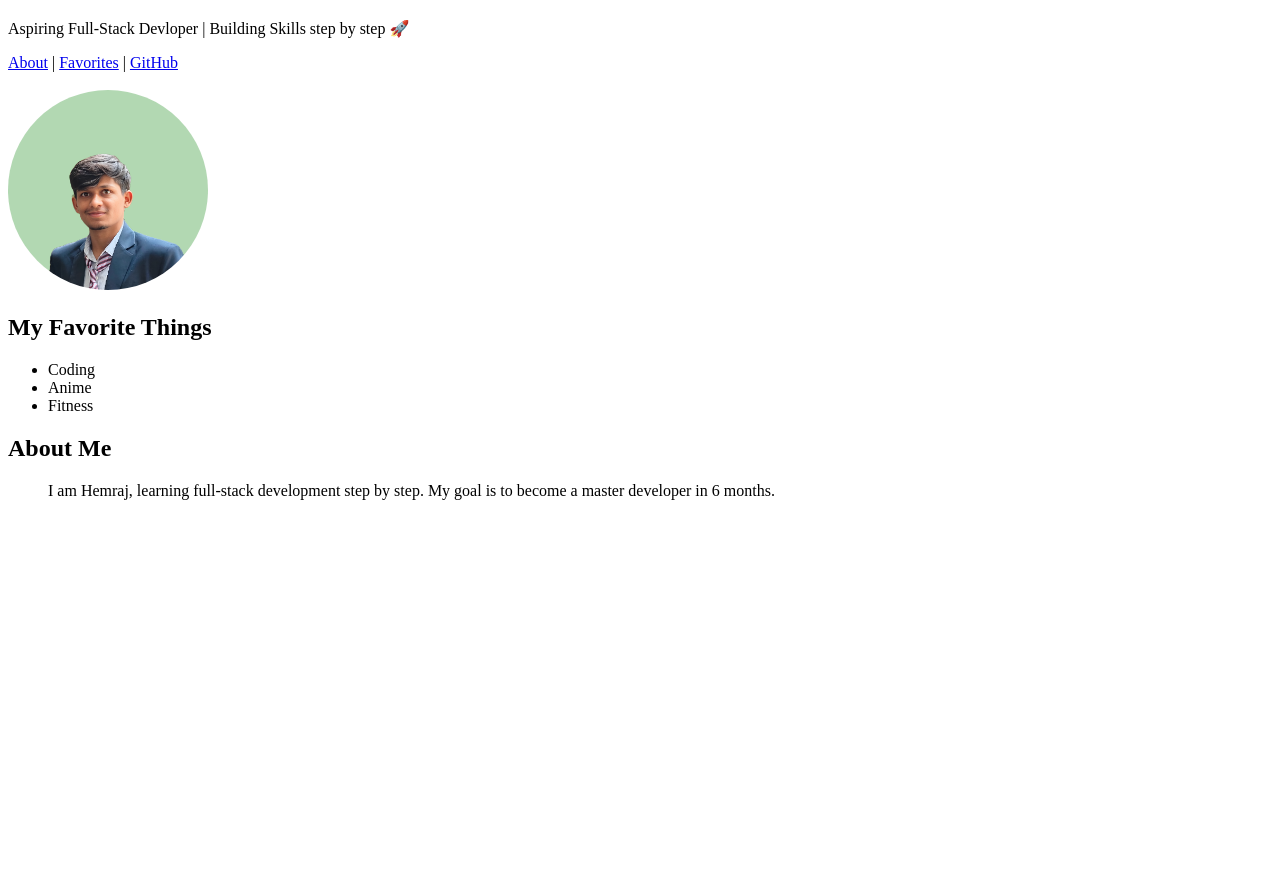
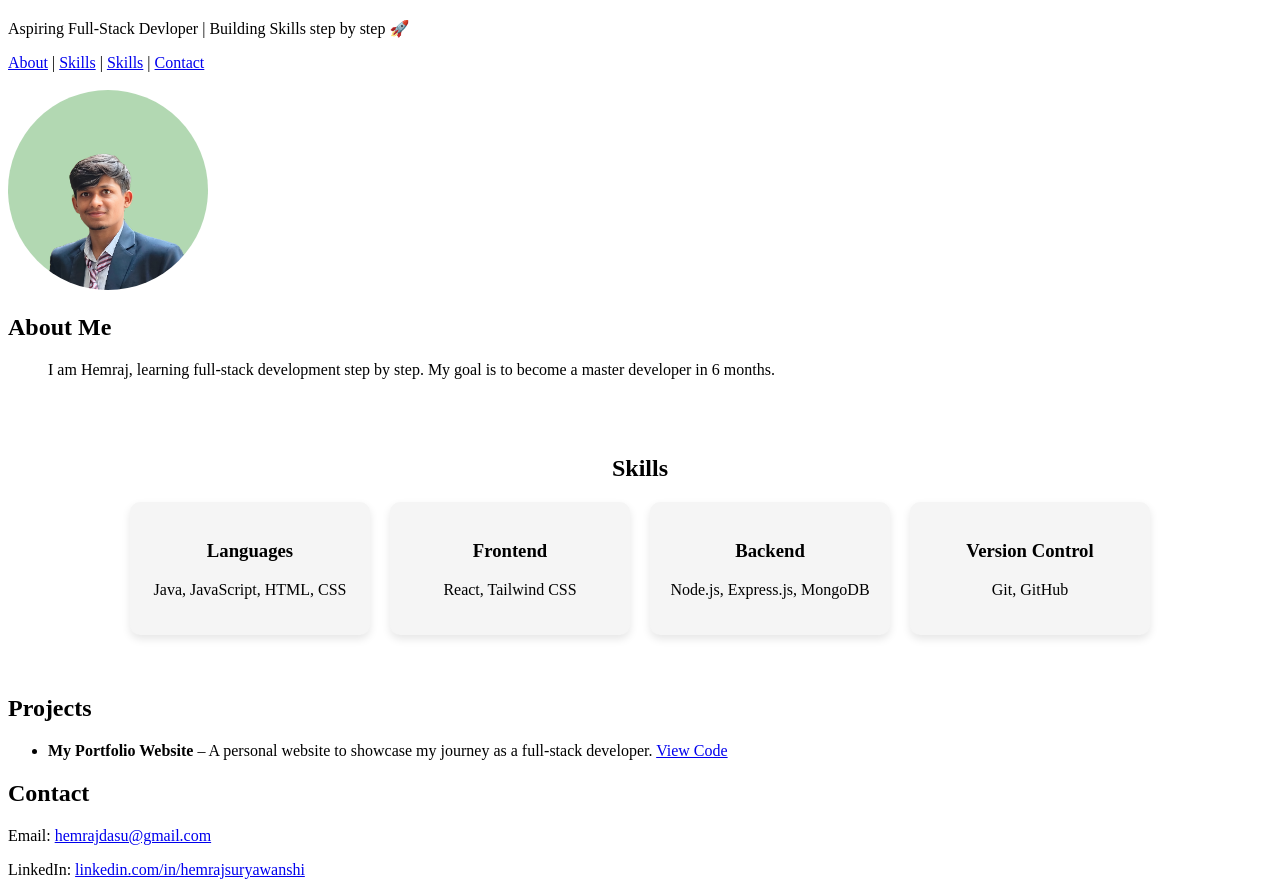
Before and after one commit to Hemrajjj13/portfolio-website, a plain HTML site: page index.html in a window 1280 px wide. Shown: the part 61-956 px from the top of the page. Before the commit the page ends 800 px from the top, so only its background shows below. Drawn offline with Linux system fonts and the light colour scheme.

Commit message:
Added some sections into and removed unwanted data

```diff
--- a/index.html
+++ b/index.html
@@ -10,21 +10,19 @@
     <h1>Hemraj Suryawanshi</h1>
     <p>Aspiring Full-Stack Devloper | Building Skills step by step 🚀</p>
     <nav>
-      <a href="#about">About</a> |
-      <a href="#favorites">Favorites</a> |
-      <a href="https://github.com/Hemrajjj13" target="_blank" title="Visit my GitHub Profile">GitHub</a>
+      <a href="#about">About</a> | <a href="#skills">Skills</a> |
+      <a href="#projects">Skills</a> |
+      <a href="contact">Contact</a>
     </nav>
 
     <br />
-    <img src="ProfilePic.png" alt="My Profile Picture" height="200" width="200" />
-    <section>
-      <h2>My Favorite Things</h2>
-      <ul>
-        <li>Coding</li>
-        <li>Anime</li>
-        <li>Fitness</li>
-      </ul>
-    </section>
+    <img
+      src="ProfilePic.png"
+      alt="My Profile Picture"
+      height="200"
+      width="200"
+    />
+
     <section id="about">
       <h2>About Me</h2>
       <blockquote>
@@ -32,7 +30,54 @@
           I am Hemraj, learning full-stack development step by step. My goal is
           to become a master developer in 6 months.
         </p>
+        <p></p>
       </blockquote>
+    </section>
+
+    <section id="skills">
+      <h2>Skills</h2>
+      <div class="skills-container">
+        <div class="skill-card">
+          <h3>Languages</h3>
+          <p>Java, JavaScript, HTML, CSS</p>
+        </div>
+        <div class="skill-card">
+          <h3>Frontend</h3>
+          <p>React, Tailwind CSS</p>
+        </div>
+        <div class="skill-card">
+          <h3>Backend</h3>
+          <p>Node.js, Express.js, MongoDB</p>
+        </div>
+        <div class="skill-card">
+          <h3>Version Control</h3>
+          <p>Git, GitHub</p>
+        </div>
+      </div>
+    </section>
+
+    <section id="projects">
+      <h2>Projects</h2>
+      <ul>
+        <li>
+          <strong>My Portfolio Website</strong> – A personal website to showcase
+          my journey as a full-stack developer.
+          <a href="https://github.com/Hemrajjj13/portfolio-website" target="_blank">View Code</a>
+        </li>
+      </ul>
+    </section>
+
+    <section id="contact">
+      <h2>Contact</h2>
+      <p>
+        Email: <a href="mailto:hemrajdasu@gmail.com">hemrajdasu@gmail.com</a>
+      </p>
+      <p>
+        LinkedIn:
+        <a href="https://www.linkedin.com/in/hemrajsuryawanshi/" target="_blank"
+          >linkedin.com/in/hemrajsuryawanshi</a
+        >
+      </p>
     </section>
   </body>
 </html>
--- a/style.css
+++ b/style.css
@@ -1,3 +1,30 @@
 img {
     border-radius: 50%;
 }
+
+#skills {
+  padding: 40px;
+  text-align: center;
+}
+
+.skills-container {
+  display: flex;
+  flex-wrap: wrap;
+  justify-content: center;
+  gap: 20px;
+  margin-top: 20px;
+}
+
+.skill-card {
+  background: #f5f5f5;
+  border-radius: 10px;
+  padding: 20px;
+  width: 200px;
+  box-shadow: 0px 4px 8px rgba(0,0,0,0.1);
+  transition: transform 0.3s, background 0.3s;
+}
+
+.skill-card:hover {
+  transform: scale(1.05);
+  background: #ffe5b4;
+}
```
Also changed, not shown: 1 other file.
